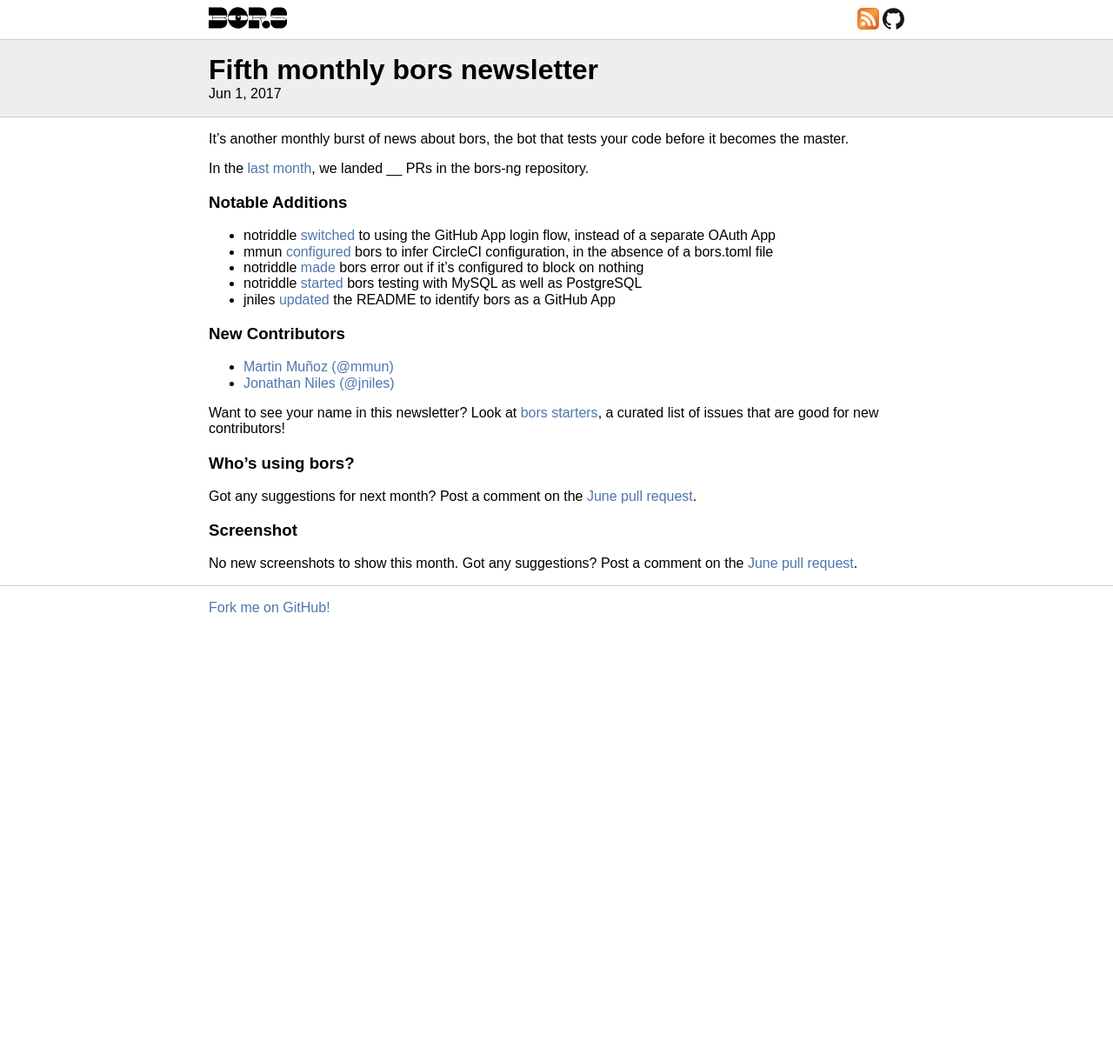
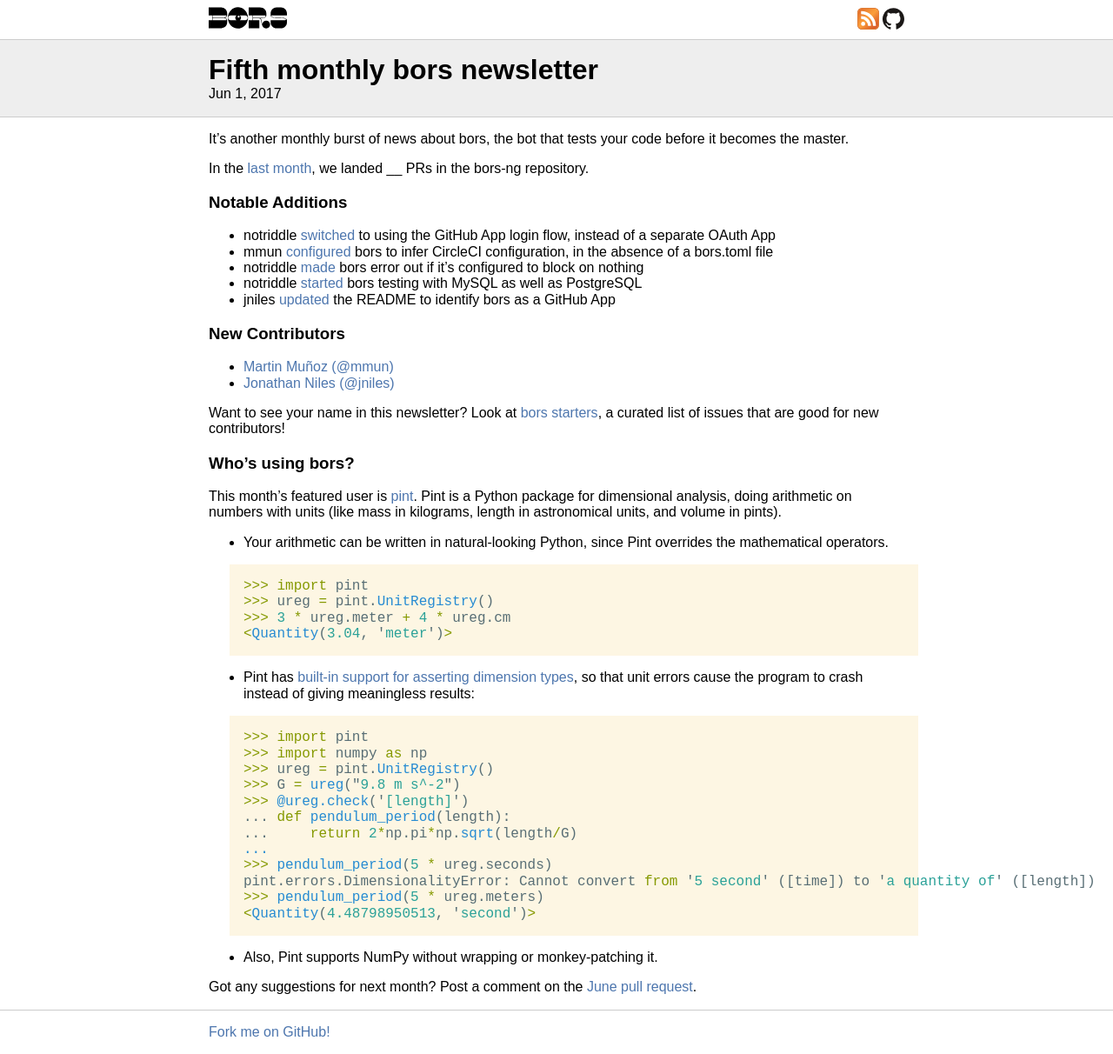
Before and after one commit to bors-ng/bors-ng.github.io, a Jekyll site: the page built from _posts/2017-06-01-tmib-05.md, in a window 1280 px wide. Shown: the whole page at 87% size. Built offline with Jekyll 4.4.1, drawn with Linux system fonts in a browser that asks for light colours; before the commit the page ends 900 px from its top, so only the background shows below that.

Commit message:
Feature pint this month
r? @hgrecco

````diff
--- a/_posts/2017-06-01-tmib-05.md
+++ b/_posts/2017-06-01-tmib-05.md
@@ -32,14 +32,35 @@
 
 ### Who's using bors?
 
-<!-- No featured users this month. 😐 -->
+This month's featured user is [pint](https://github.com/hgrecco/pint). Pint is a Python package for dimensional analysis, doing arithmetic on numbers with units (like mass in kilograms, length in astronomical units, and volume in pints).
+
+  * Your arithmetic can be written in natural-looking Python, since Pint overrides the mathematical operators.
+
+    ```python
+    >>> import pint
+    >>> ureg = pint.UnitRegistry()
+    >>> 3 * ureg.meter + 4 * ureg.cm
+    <Quantity(3.04, 'meter')>
+    ```
+
+  * Pint has [built-in support for asserting dimension types](http://pint.readthedocs.io/en/0.7.2/wrapping.html), so that unit errors cause the program to crash instead of giving meaningless results:
+
+    ```python
+    >>> import pint
+    >>> import numpy as np
+    >>> ureg = pint.UnitRegistry()
+    >>> G = ureg("9.8 m s^-2")
+    >>> @ureg.check('[length]')
+    ... def pendulum_period(length):
+    ...     return 2*np.pi*np.sqrt(length/G)
+    ...
+    >>> pendulum_period(5 * ureg.seconds)
+    pint.errors.DimensionalityError: Cannot convert from '5 second' ([time]) to 'a quantity of' ([length])
+    >>> pendulum_period(5 * ureg.meters)
+    <Quantity(4.48798950513, 'second')>
+    ```
+
+  * Also, Pint supports NumPy without wrapping or monkey-patching it.
 
 Got any suggestions for next month?
 Post a comment on the [June pull request](https://github.com/bors-ng/bors-ng.github.io/pull/TMIB-06).
-
-
-### Screenshot
-
-No new screenshots to show this month.
-Got any suggestions?
-Post a comment on the [June pull request](https://github.com/bors-ng/bors-ng.github.io/pull/TMIB-06).
````
